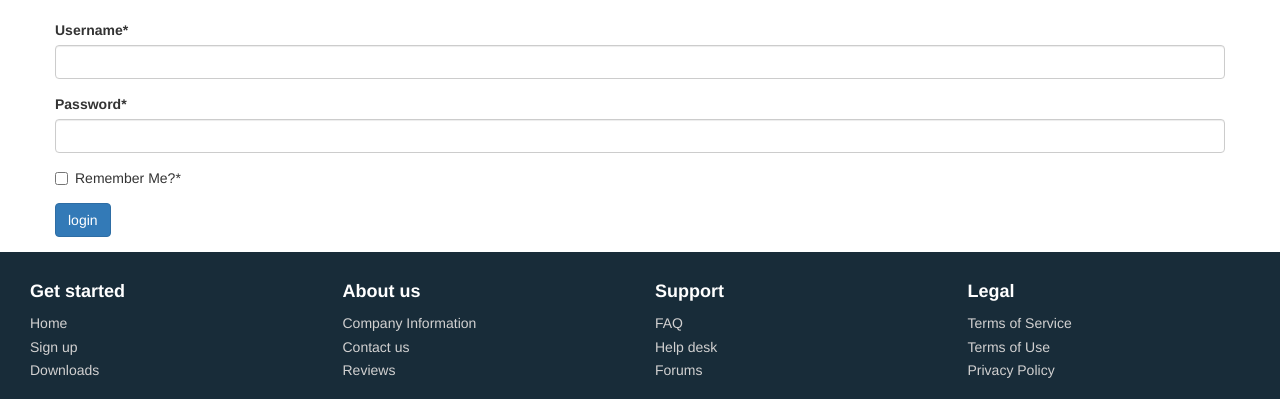
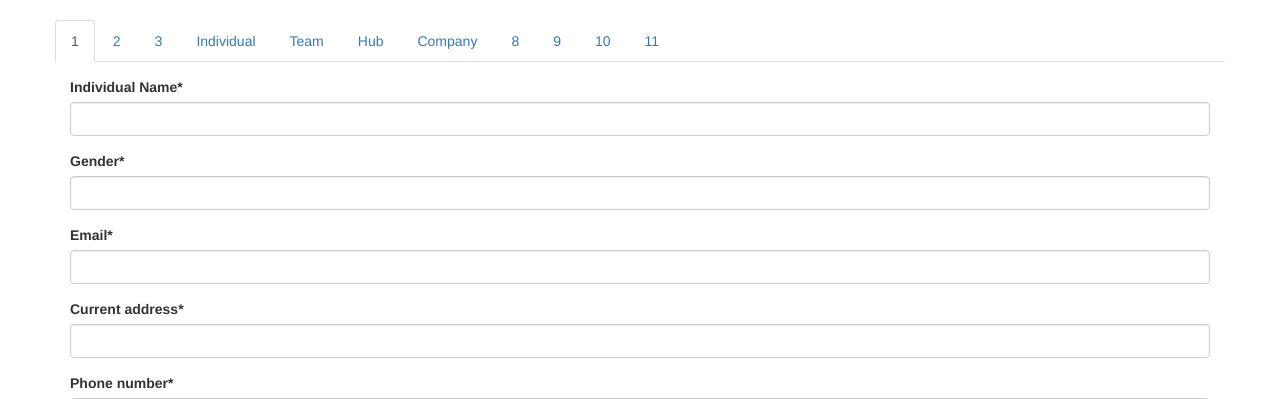
Before and after one commit to MinICTDev1/DjangoPortal, a Django app: page /submission/ in a window 1280 px wide. Shown: the part 50-449 px from the top of the page. Run offline with Django 3.2, Linux system fonts and the light colour scheme; some libraries are stand-ins or nearby versions.

Commit message:
Checkpoint 4:36pm

```diff
--- a/Landing/forms.py
+++ b/Landing/forms.py
@@ -4,12 +4,52 @@ from .models import Submision, FormTest
 from crispy_forms.helper import FormHelper
 from crispy_forms.layout import Submit, Layout, Field
 from crispy_forms.bootstrap import (
-    PrependedText, PrependedAppendedText, FormActions)
+    PrependedText, PrependedAppendedText, FormActions, TabHolder, Tab)
 
 class submissionForm(forms.ModelForm):
     class Meta:
         model = Submision
         fields = '__all__'
+
+    helper = FormHelper()
+    helper.form_method = 'POST'
+    helper.layout = Layout(
+        TabHolder(
+            Tab('1',
+                'individual_Name',
+                'gender',
+                'email',
+                'current_address',
+                'phone_number'),
+            Tab('2',
+                'title',
+                'probelemStatement',
+                'background',
+                'concept'),
+            Tab('3',
+                'ownership'),
+            Tab('Individual',
+                ''),
+            Tab('Team',
+                'field_name_1'),
+            Tab('Hub',
+                ''),
+            Tab('Company',
+                'field_name_1'),
+            Tab('8',
+                'sedond_tab'),
+            Tab('9',
+                'sedond_tab'),
+            Tab('10',
+                'sedond_tab'),
+            Tab('11',
+                'sedond_tab'),
+            )
+    )
+    helper.add_input(Submit('Submit', 'Submit', css_class='btn-primary'))
+
+
+
 
 class ContactForm(forms.Form):
     contact_name = forms.CharField(required=True)
@@ -26,48 +66,48 @@ class PostForm(forms.ModelForm):
         fields = ('title', 'text',)
 
 # Test forms from godjango.com
-class SimpleForm(forms.Form):
-    username = forms.CharField(label="Username", required=True)
-    password = forms.CharField(
-        label="Password", required=True, widget=forms.PasswordInput)
-    remember = forms.BooleanField(label="Remember Me?")
+# class SimpleForm(forms.Form):
+#     username = forms.CharField(label="Username", required=True)
+#     password = forms.CharField(
+#         label="Password", required=True, widget=forms.PasswordInput)
+#     remember = forms.BooleanField(label="Remember Me?")
 
-    helper = FormHelper()
-    helper.form_method = 'POST'
-    helper.add_input(Submit('login', 'login', css_class='btn-primary'))
+#     helper = FormHelper()
+#     helper.form_method = 'POST'
+#     helper.add_input(Submit('login', 'login', css_class='btn-primary'))
 
-class CartForm(forms.Form):
-    item = forms.CharField()
-    quantity = forms.IntegerField(label="Qty")
-    price = forms.DecimalField()
+# class CartForm(forms.Form):
+#     item = forms.CharField()
+#     quantity = forms.IntegerField(label="Qty")
+#     price = forms.DecimalField()
 
-    helper = FormHelper()
-    helper.form_method = 'POST'
-    helper.layout = Layout(
-        'item',
-        PrependedText('quantity', '#'),
-        PrependedAppendedText('price', '$', '.00'),
-        FormActions(Submit('login', 'login', css_class='btn-primary'))
-    )
+#     helper = FormHelper()
+#     helper.form_method = 'POST'
+#     helper.layout = Layout(
+#         'item',
+#         PrependedText('quantity', '#'),
+#         PrependedAppendedText('price', '$', '.00'),
+#         FormActions(Submit('login', 'login', css_class='btn-primary'))
+#     )
 
 
-class CreditCardForm(forms.Form):
-    fullname = forms.CharField(label="Full Name", required=True)
-    card_number = forms.CharField(label="Card", required=True, max_length=16)
-    expire = forms.DateField(label="Expire Date", input_formats=['%m/%y'])
-    ccv = forms.IntegerField(label="ccv")
-    notes = forms.CharField(label="Order Notes", widget=forms.Textarea())
+# class CreditCardForm(forms.Form):
+#     fullname = forms.CharField(label="Full Name", required=True)
+#     card_number = forms.CharField(label="Card", required=True, max_length=16)
+#     expire = forms.DateField(label="Expire Date", input_formats=['%m/%y'])
+#     ccv = forms.IntegerField(label="ccv")
+#     notes = forms.CharField(label="Order Notes", widget=forms.Textarea())
 
-    helper = FormHelper()
-    helper.form_method = 'POST'
-    helper.form_class = 'form-horizontal'
-    helper.label_class = 'col-sm-2'
-    helper.field_class = 'col-sm-4'
-    helper.layout = Layout(
-        Field('fullname', css_class='input-sm'),
-        Field('card_number', css_class='input-sm'),
-        Field('expire', css_class='input-sm'),
-        Field('ccv', css_class='input-sm'),
-        Field('notes', rows=3),
-        FormActions(Submit('purchase', 'purchase', css_class='btn-primary'))
-    )
+#     helper = FormHelper()
+#     helper.form_method = 'POST'
+#     helper.form_class = 'form-horizontal'
+#     helper.label_class = 'col-sm-2'
+#     helper.field_class = 'col-sm-4'
+#     helper.layout = Layout(
+#         Field('fullname', css_class='input-sm'),
+#         Field('card_number', css_class='input-sm'),
+#         Field('expire', css_class='input-sm'),
+#         Field('ccv', css_class='input-sm'),
+#         Field('notes', rows=3),
+#         FormActions(Submit('purchase', 'purchase', css_class='btn-primary'))
+#     )
--- a/Landing/models.py
+++ b/Landing/models.py
@@ -13,9 +13,13 @@ class Submision(models.Model):
 
     '''
     INDIVIDUAL = 'IN'
+    TEAM = 'TO'
     COMPANY = 'CO'
+    HUB = 'HU'
     Ownership_choice = (
         (INDIVIDUAL,'Individual'),
+        (TEAM,'Team'),
+        (HUB, 'Hub'),
         (COMPANY,'Company'),
     )
 
@@ -51,7 +55,7 @@ class Submision(models.Model):
     phone_number = models.CharField(max_length=100)
     email = models.CharField(max_length=100)
     title = models.CharField(max_length=100)
-    probelemStatement = models.CharField(max_length=200)
+    probelemStatement = models.CharField(max_length=200, verbose_name="Problem Statement")
     background = models.CharField(max_length=200)
     concept = models.CharField(max_length=20)
     ownership = models.CharField(max_length=200, choices=Ownership_choice, default="")
--- a/Landing/views.py
+++ b/Landing/views.py
@@ -4,7 +4,7 @@ from __future__ import unicode_literals
 from django.core.mail import EmailMessage
 from django.shortcuts import render, redirect
 from django.http import HttpResponse
-from .forms import submissionForm, ContactForm, PostForm, SimpleForm
+from .forms import submissionForm
 from django.template import Context
 from django.template.loader import get_template
 from .models import Submision
@@ -26,7 +26,7 @@ def about(request):
 
 def submission(request):
     ''' View defining the submission page of the application'''
-    return render(request, 'Landing/submission.html', {'form': SimpleForm()})
+    return render(request, 'Landing/submission.html', {'form': submissionForm()})
 
 def sidebase(request):
     return render(request, 'Landing/memberbase.html')
```
Also changed, not shown: Landing/templates/Landing/submission.html (+2 -5 lines), 3 other files.
